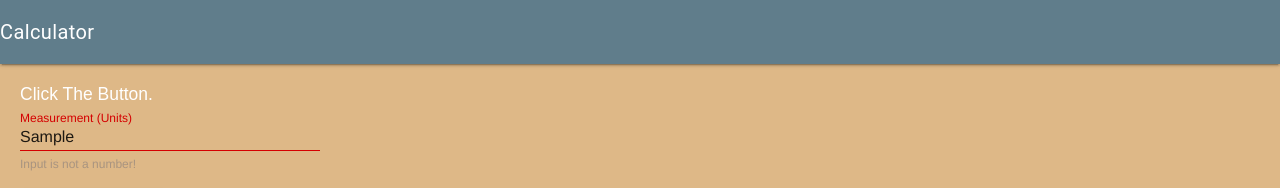
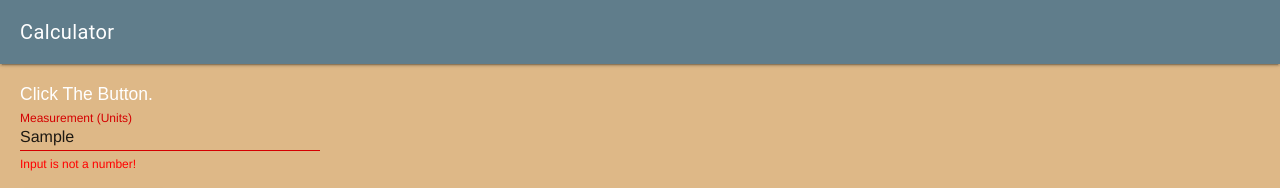
Before and after one commit to MTHS-ICS2O-2-2022/ICS2O-Unit-1-08-Lucas-Osmond, a plain HTML site: page index.html in a window 1280 px wide. Both pictures are taken after typing "Sample" into the empty fields and a click on the button "CALCULATE AREA". Shown: the top 188 px of the page. Drawn offline with nearby package versions, Linux system fonts and the light colour scheme.

Commit message:
colour change in css

```diff
--- a/css/style.css
+++ b/css/style.css
@@ -19,7 +19,7 @@
 }
 
 .mdl-textfield__error {
-  color: rgba(3, 36, 107, 24.5%);
+  color: red;
 }
 
 .page-content {
@@ -38,7 +38,7 @@ body {
   background-color: burlywood;
 }
 
-.mdl-layout-header {
+.mdl-layout-title {
   padding-left: 15pt;
   padding-right: 25pt;
 }
```
